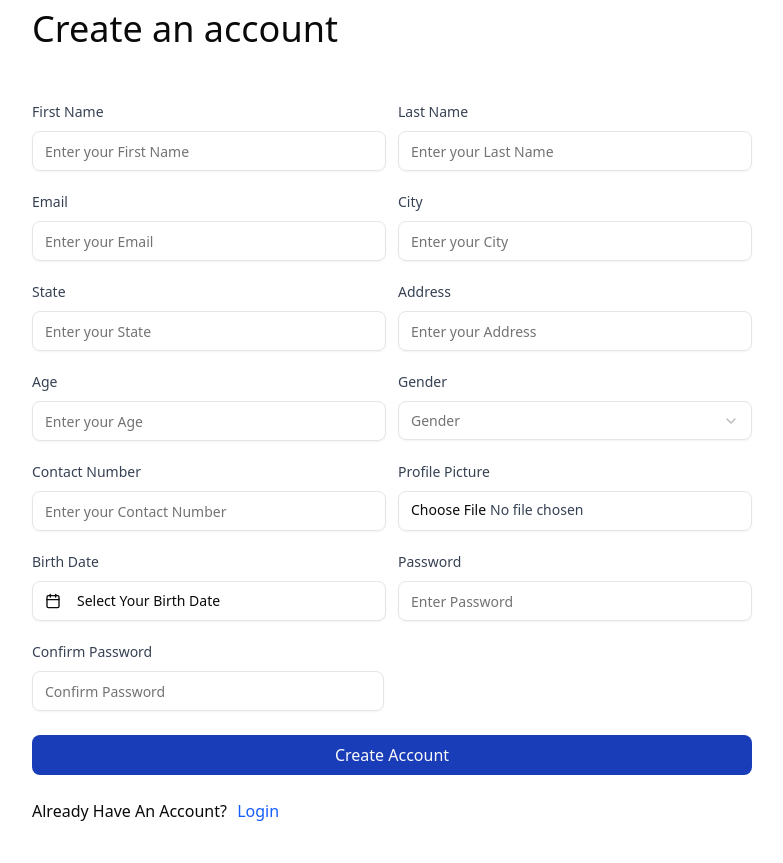
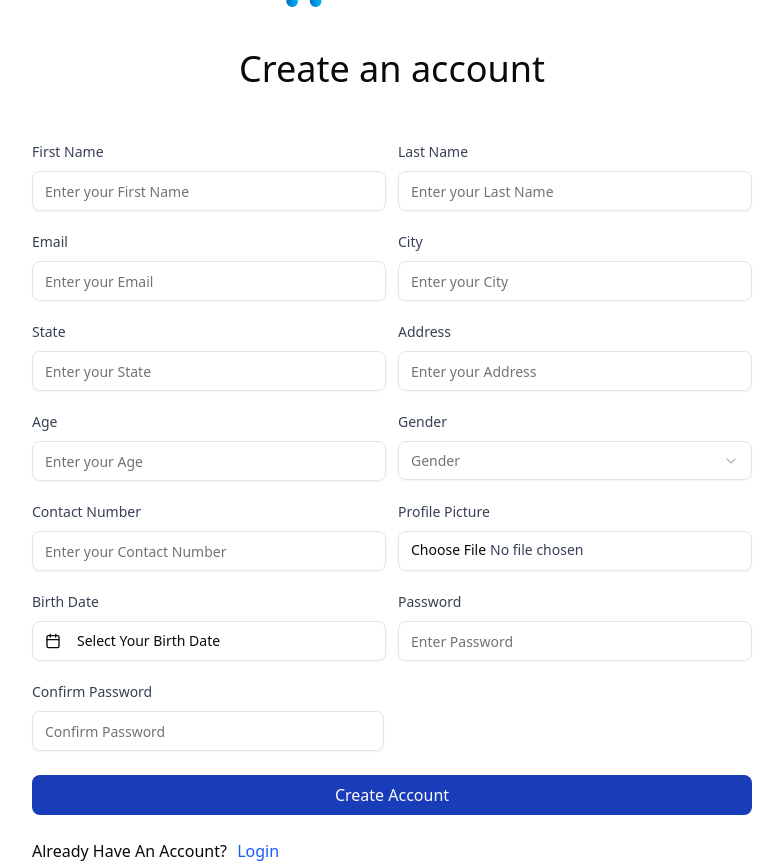
Before and after one commit to krushna-simform/05-e-commerce, a React (Vite) app: page /sign-up in a window 1280 px wide. Shown: the whole page, without its empty margins (248-1031 px from the left). Before the commit the page ends 823 px from the top, so only its background shows below. Built offline with nearby package versions, Linux system fonts and the light colour scheme.

Commit message:
FEATURE: update sign-up page ui

```diff
--- a/src/auth/components/SignUpForm.tsx
+++ b/src/auth/components/SignUpForm.tsx
@@ -24,7 +24,7 @@ export const SignUpForm = () => {
   return (
     <div className="flex h-full items-center justify-center">
       <div className="flex flex-col w-180 gap-6">
-        <p className="text-4xl font-medium my-8" role="heading">
+        <p className="text-4xl font-medium my-8 text-center" role="heading">
           Create an account
         </p>
 
--- a/src/auth/pages/SignUp.tsx
+++ b/src/auth/pages/SignUp.tsx
@@ -1,13 +1,16 @@
-import { AuthImgShowcase } from "../components/AuthImgShowcase";
-import { SignUpForm } from "../components/SignUpForm";
+import { SignUpForm } from "@/auth/components/SignUpForm";
+import clickCartIcon from "/icons/logo.png";
 
 const SignUp = () => {
   return (
-    <div className="flex h-[100vh]">
+    <div className="flex flex-col items-center justify-center h-[100vh]">
+      <div className="flex items-center gap-3">
+        <img src={clickCartIcon} alt="ClickCart" className="h-20 w-20" />
+        <span className="text-5xl font-medium bg-gradient-to-r from-[#0792dd] to-indigo-600 bg-clip-text text-transparent">
+          ClickCart
+        </span>
+      </div>
       <div>
-        <AuthImgShowcase />
-      </div>
-      <div className="flex-1">
         <SignUpForm />
       </div>
     </div>
```
